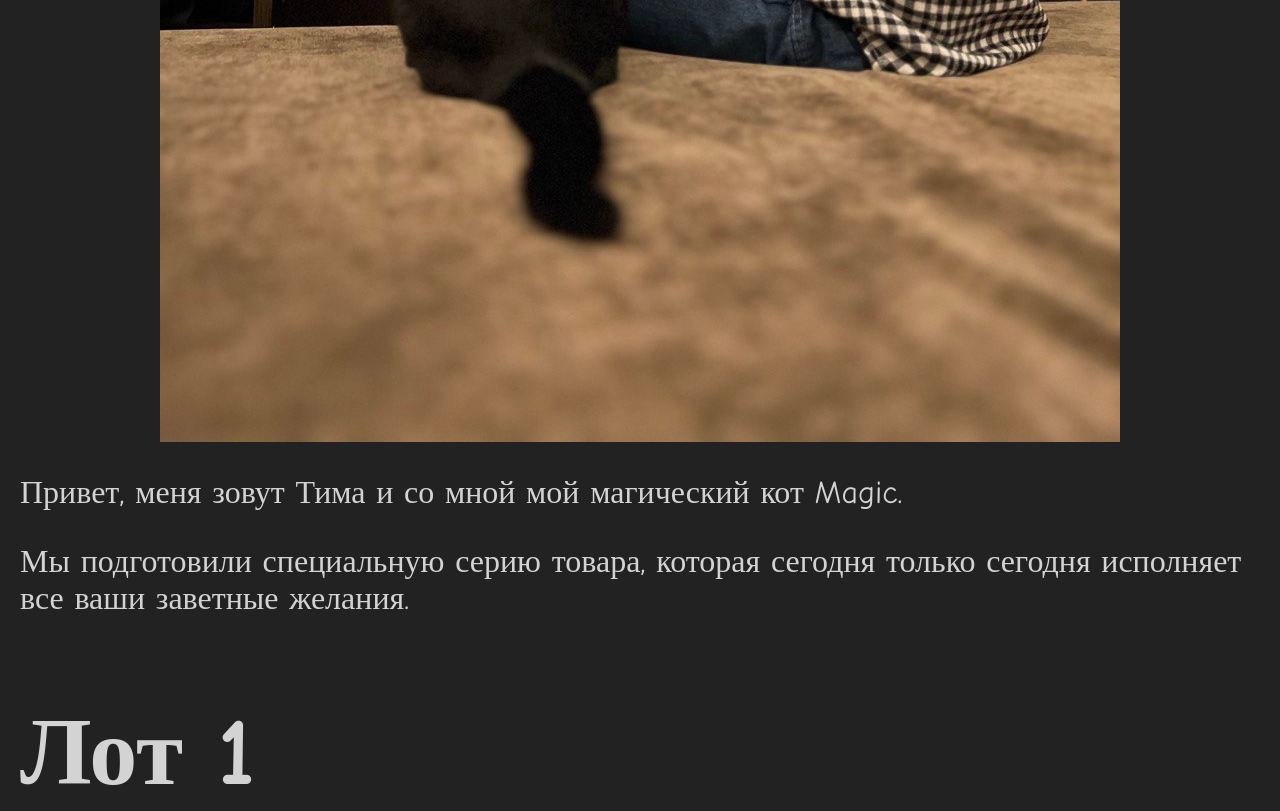
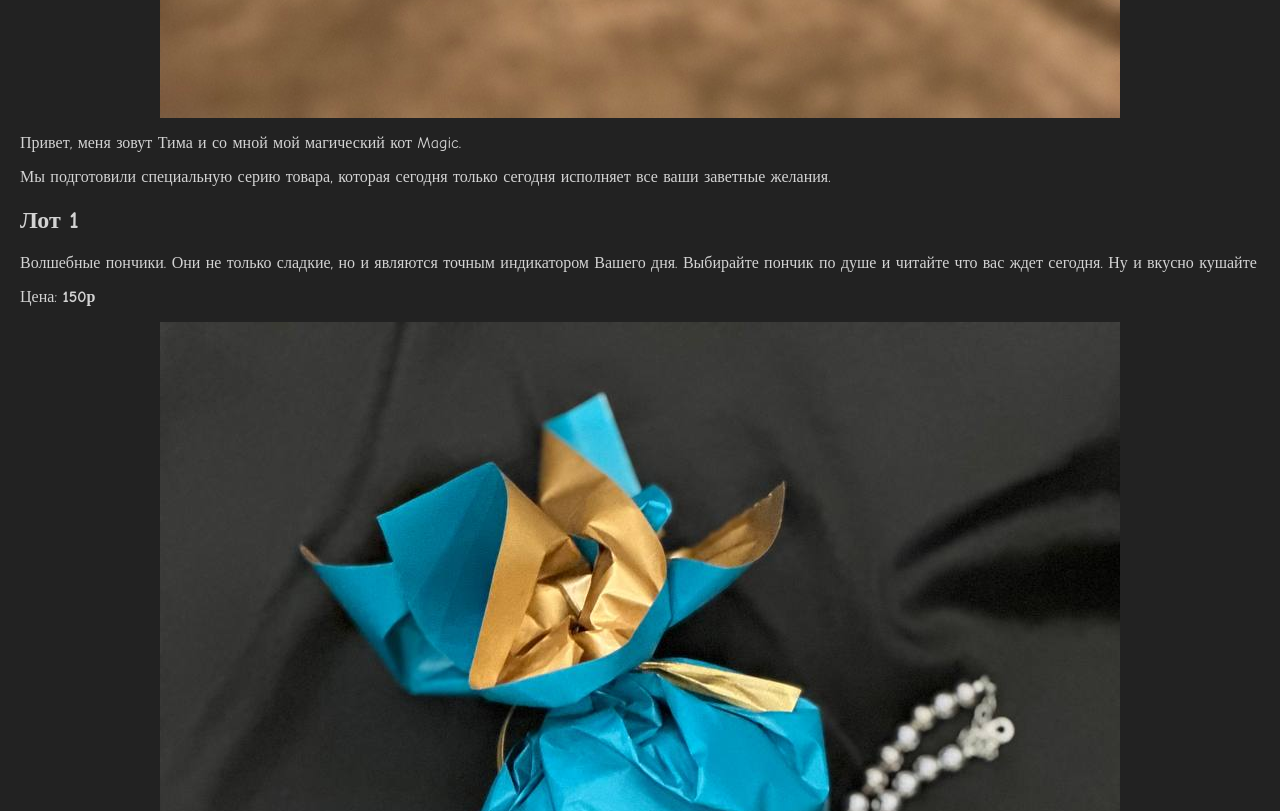
Before and after one commit to TimofeyKirin/sales, a plain HTML site: page index.html in a window 1280 px wide. Shown: the part 1240-2051 px from the top of the page. Drawn offline with Linux system fonts and the light colour scheme.

Commit message:
Update index.html

```diff
--- a/index.html
+++ b/index.html
@@ -7,7 +7,7 @@
     <style>
         body {
             font-family: Comic Sans MS;
-            font-size: 2em;
+            font-size: 1em;
             color: lightgray;
             margin: 0;
             padding: 20px;
@@ -17,20 +17,19 @@
 
         h1 {
             font-family: Comic Sans MS;
-            font-size: 4em;
+            font-size: 2em;
             text-align: left;
         }
 
         h2 {
             font-family: Comic Sans MS;
-            font-size: 3em;
+            font-size: 1.5em;
             text-align: left;
         }
 
 
         p {
             font-family: Comic Sans MS;
-            margin-bottom: 20px;
             text-align: left;
         }
 
```
